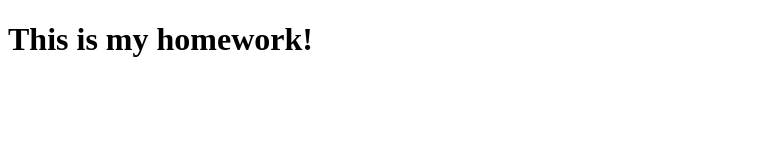
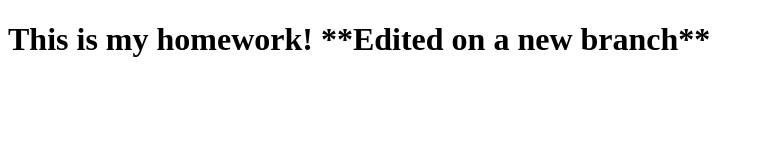
Before and after one commit to NouraKaddoura/HomeworkTest1, a plain HTML site: page index.html in a window 1280 px wide. Shown: the whole page, without its empty margins (0-764 px from the left). Drawn offline with Linux system fonts and the light colour scheme.

Commit message:
Update index.html

```diff
--- a/index.html
+++ b/index.html
@@ -4,7 +4,7 @@
 	<title></title>
 </head>
 <body>
-	<h1>This is my homework!</h1>
+	<h1>This is my homework! **Edited on a new branch**</h1>
 
 </body>
 </html>
```
